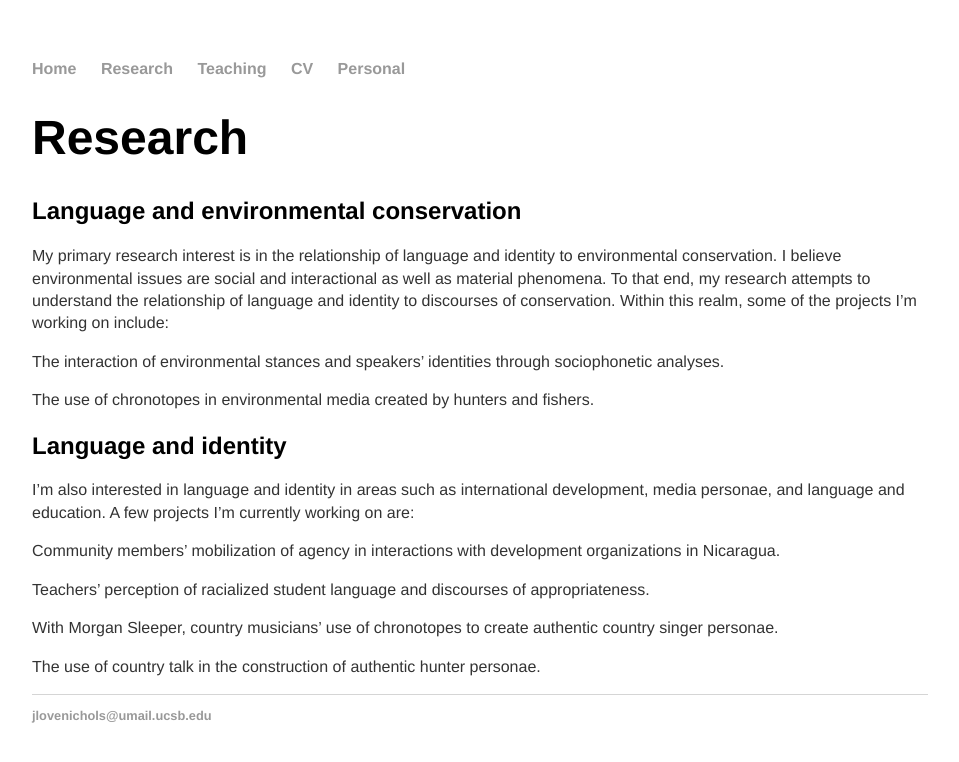
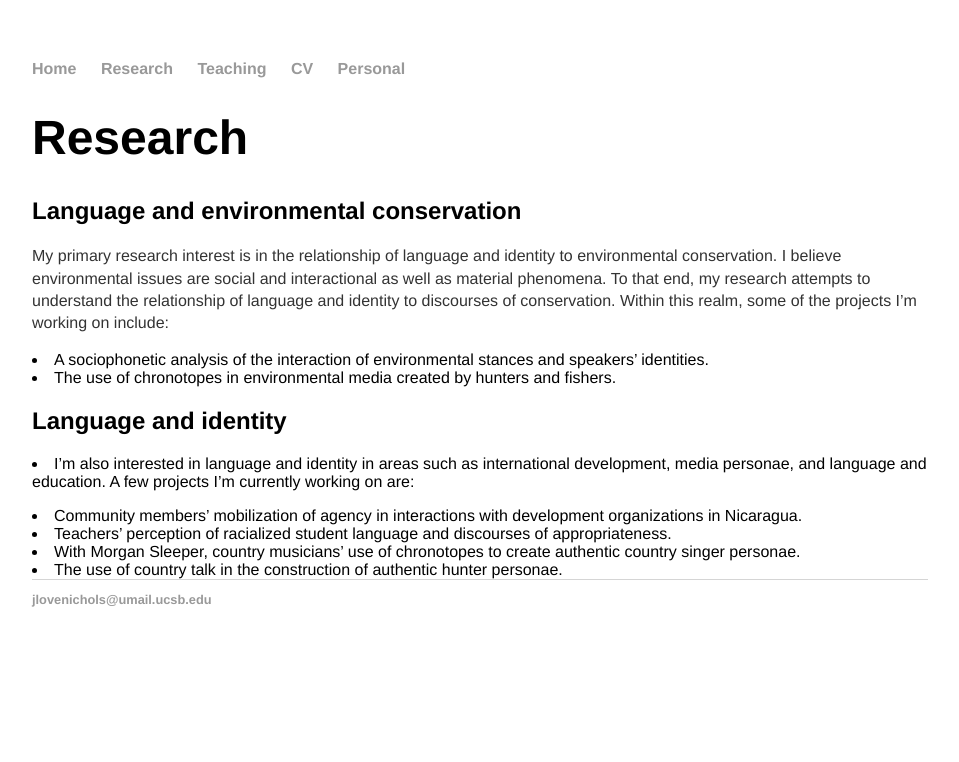
Before and after one commit to jessicalovenichols/jessicalovenichols.github.io, a Jekyll site: the page built from research/index.html, in a window 1280 px wide. Shown: the top 762 px of the page, without its empty margins (160-1119 px from the left). Built offline with Jekyll 4.4.1, drawn with Linux system fonts in a browser that asks for light colours.

Commit message:
Update index.html

```diff
--- a/research/index.html
+++ b/research/index.html
@@ -10,15 +10,15 @@ title: Jessica Love-Nichols | Research
   To that end, my research attempts to understand the relationship of language and identity to discourses of conservation.
   Within this realm, some of the projects I’m working on include:</p>
 
-  <p>The interaction of environmental stances and speakers’ identities through sociophonetic analyses.</p>
-  <p>The use of chronotopes in environmental media created by hunters and fishers.</p>
+  <li>A sociophonetic analysis of the interaction of environmental stances and speakers’ identities.</li>
+  <li>The use of chronotopes in environmental media created by hunters and fishers.</li>
 
   <h2>Language and identity</h2>
-  <p>I’m also interested in language and identity in areas such as international development, media personae,
+  <li>I’m also interested in language and identity in areas such as international development, media personae,
   and language and education. A few projects I’m currently working on are:</p>
-  <p>Community members’ mobilization of agency in interactions with development organizations in Nicaragua.</p>
-  <p>Teachers’ perception of racialized student language and discourses of appropriateness.</p>
-  <p>With Morgan Sleeper, country musicians’ use of chronotopes to create authentic country singer personae. </p>
-  <p>The use of country talk in the construction of authentic hunter personae.</p>
+  <li>Community members’ mobilization of agency in interactions with development organizations in Nicaragua.</li>
+  <li>Teachers’ perception of racialized student language and discourses of appropriateness.</li>
+  <li>With Morgan Sleeper, country musicians’ use of chronotopes to create authentic country singer personae. </li>
+  <li>The use of country talk in the construction of authentic hunter personae.</li>
 
 </div><!-- /.blurb -->
```
